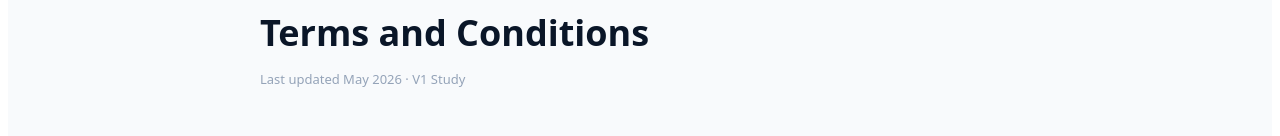
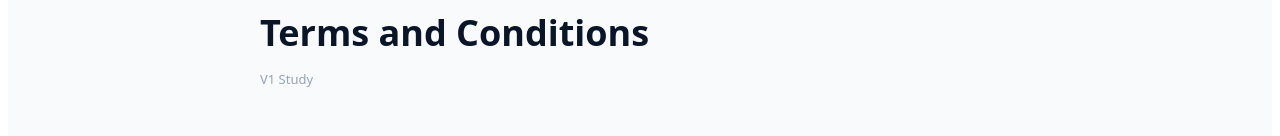
Before and after one commit to daniellongford/V1Study, a Next.js app: page /terms in a window 1280 px wide. Shown: the part 156-292 px from the top of the page. Built offline with nearby package versions, Linux system fonts and the light colour scheme.

Commit message:
Update page.tsx

```diff
--- a/app/terms/page.tsx
+++ b/app/terms/page.tsx
@@ -71,7 +71,7 @@ export default function TermsPage() {
 
       <div style={{ maxWidth: '760px', margin: '0 auto', padding: '4rem 2rem' }}>
         <h1 style={{ fontSize: '36px', fontWeight: '800', color: '#0a1628', marginBottom: '0.5rem' }}>Terms and Conditions</h1>
-        <p style={{ fontSize: '13px', color: '#94a3b8', marginBottom: '3rem' }}>Last updated May 2026 · V1 Study</p>
+        <p style={{ fontSize: '13px', color: '#94a3b8', marginBottom: '3rem' }}>V1 Study</p>
 
         <div style={{ display: 'flex', flexDirection: 'column', gap: '2rem' }}>
           {sections.map((s) => (
```
